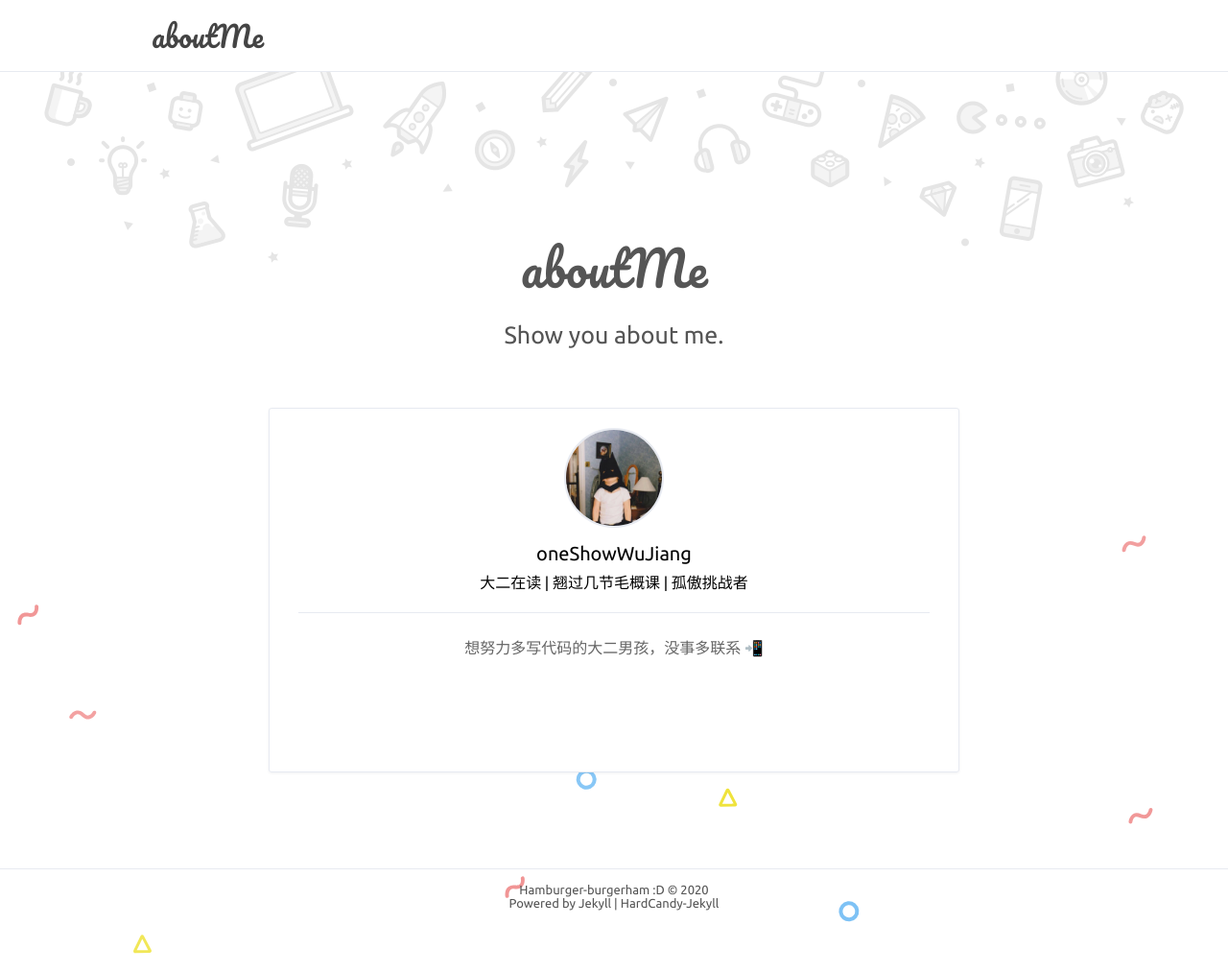
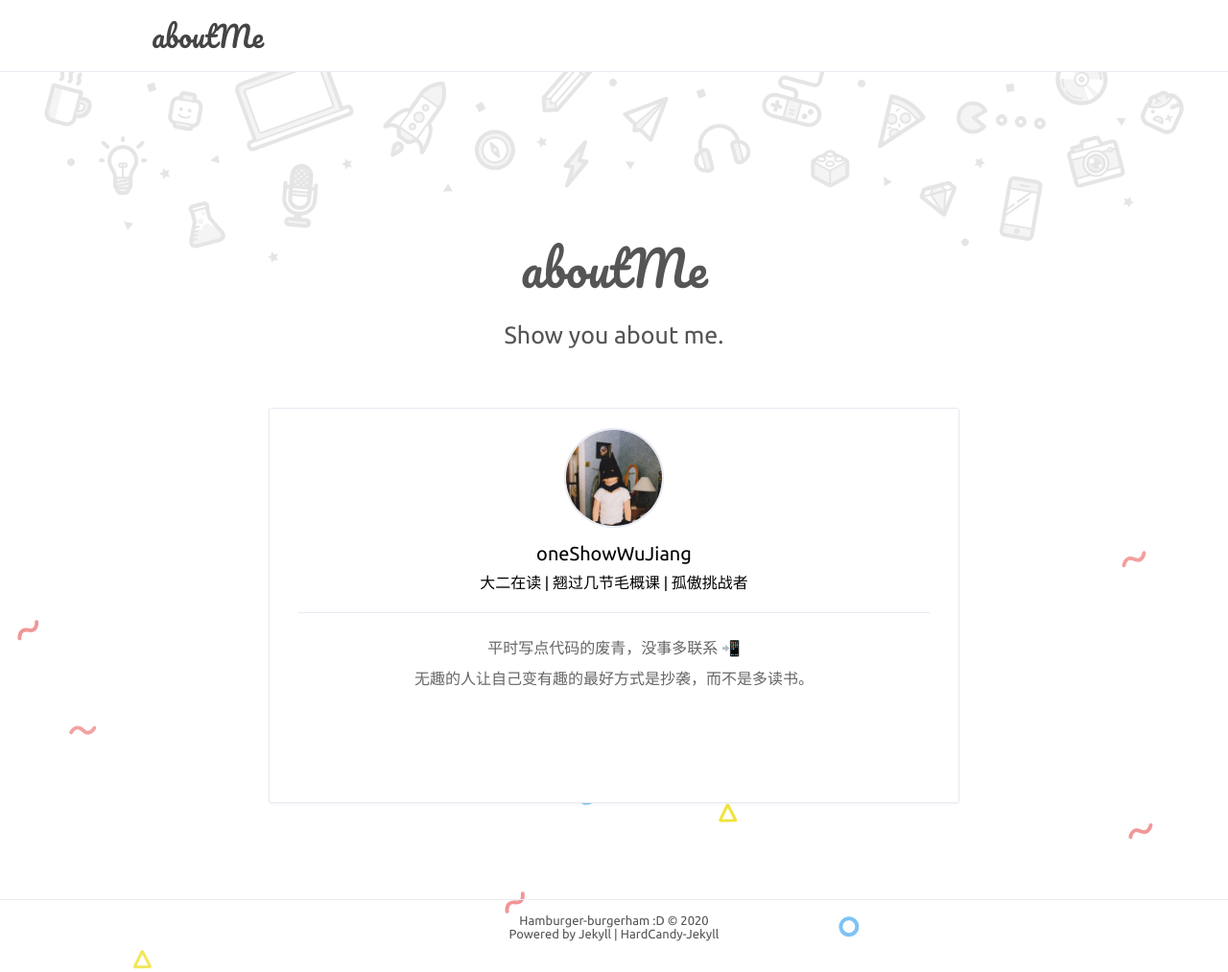
Before and after one commit to hamburgerdog/hamburgerdog.github.io, a Jekyll site: the page built from index.html, in a window 1280 px wide. Shown: the whole page at 96% size. Built offline with Jekyll 4.4.1, drawn with Linux system fonts in a browser that asks for light colours.

Commit message:
改写简介和bio

```diff
--- a/_config.yml
+++ b/_config.yml
@@ -19,7 +19,7 @@ NickName: 'Hambuger'
 webtitle: 'aboutMe'
 bio: '大二在读 | 翘过几节毛概课 | 孤傲挑战者'
 about: true
-aboutyou: '想努力多写代码的大二男孩，没事多联系 📲'
+aboutyou: '平时写点代码的废青，没事多联系 📲 <br> 无趣的人让自己变有趣的最好方式是抄袭，而不是多读书。'
 portraits: '/assets/profile.jpeg' # your portraits image file path
 
 # SNS
```
